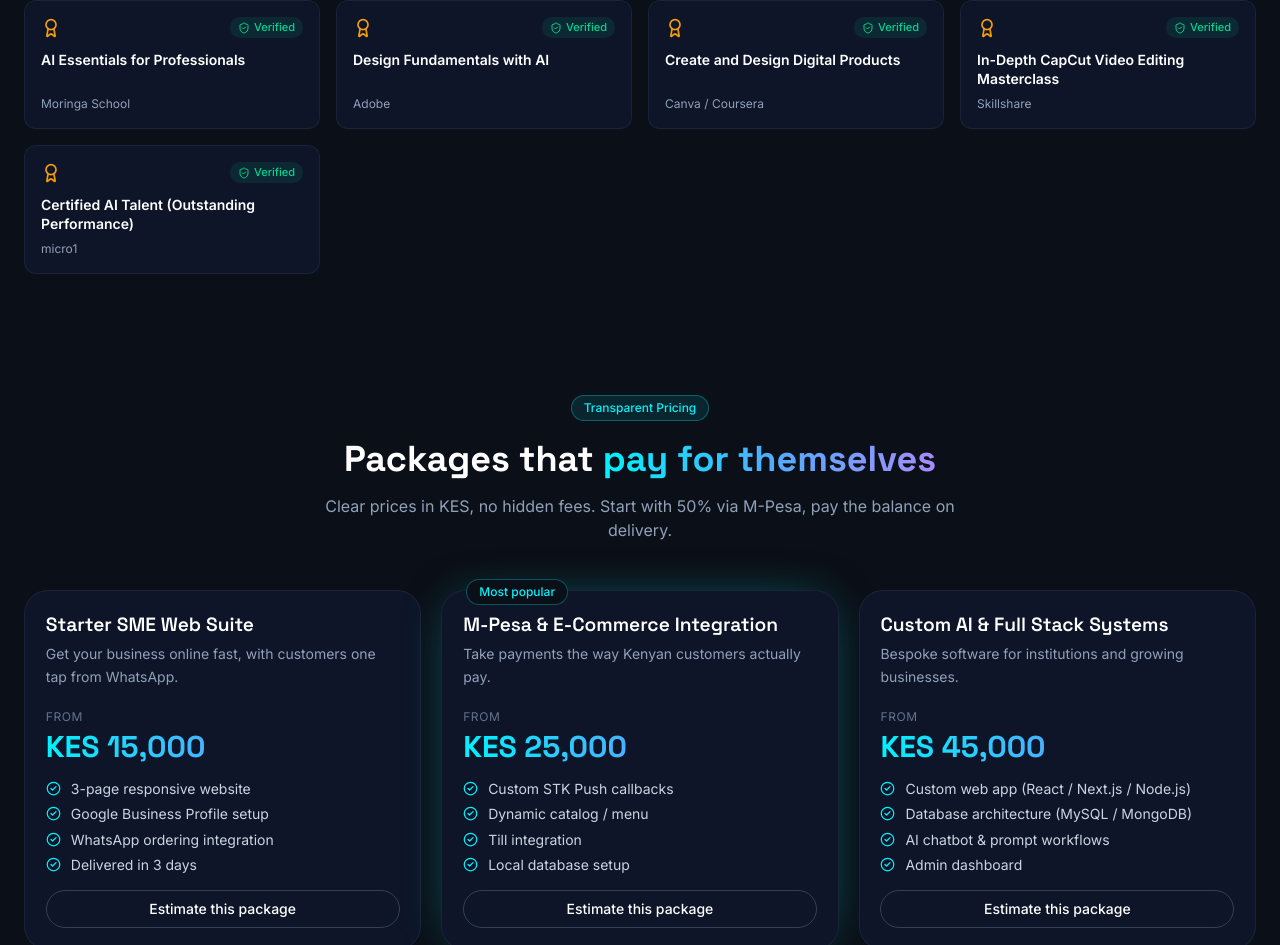
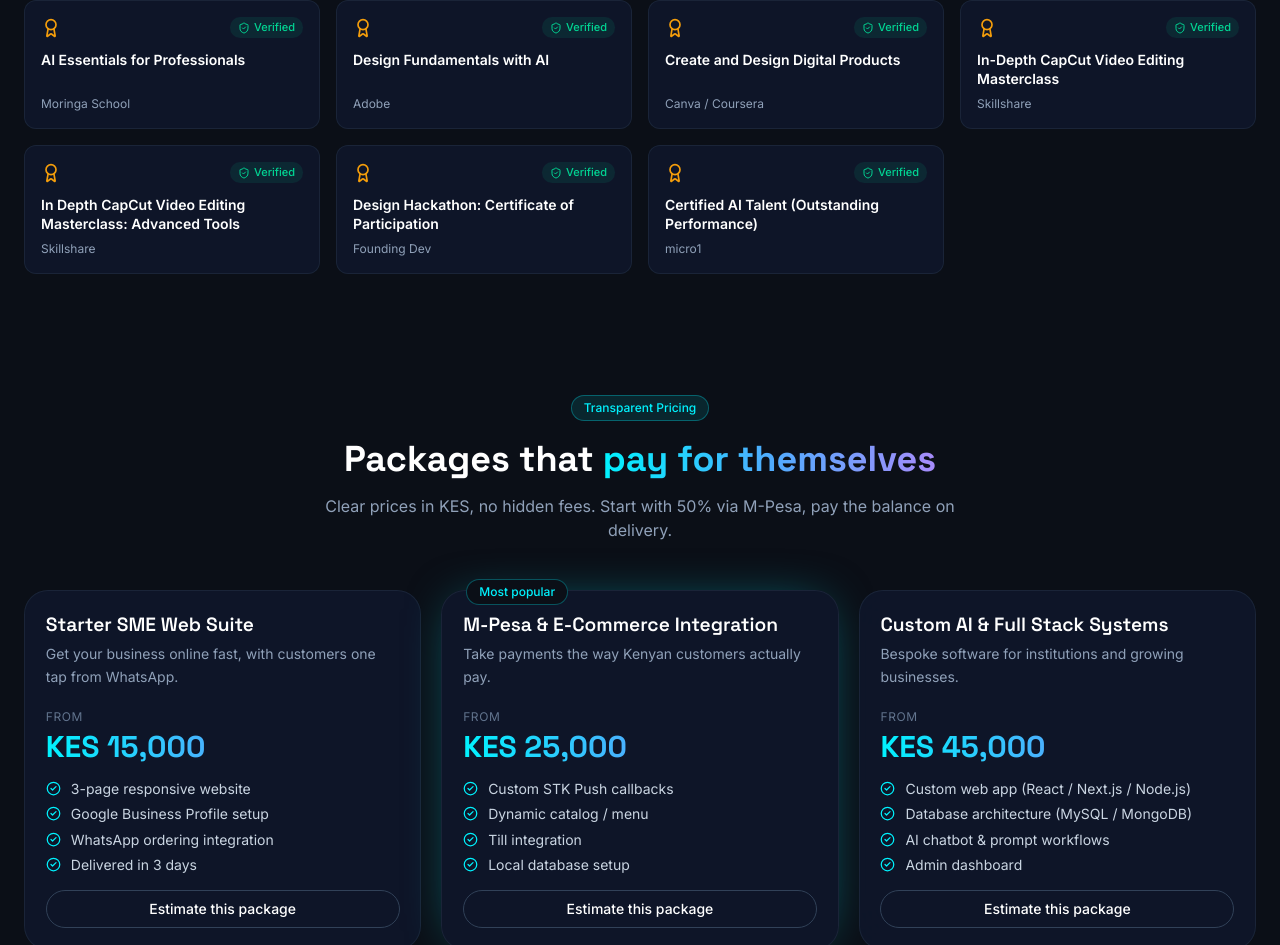
Before and after one commit to franklin-mk/my_portfolio, a React (Vite) app: page / in a window 1280 px wide. Shown: the part 5575-6520 px from the top of the page. Built offline with nearby package versions, Linux system fonts and the light colour scheme.

Commit message:
new certs added

```diff
--- a/src/data.ts
+++ b/src/data.ts
@@ -492,6 +492,12 @@ export const certifications = [
   { issuer: "Skillshare",
     title: "In-Depth CapCut Video Editing Masterclass",
     url: "https://www.coursera.org/account/accomplishments/verify/68F3V1BIXAJD" },
+  { issuer: "Skillshare",
+    title: "In Depth CapCut Video Editing Masterclass: Advanced Tools",
+    url: "https://www.coursera.org/account/accomplishments/records/000YTM723UFG" },
+  { issuer: "Founding Dev",
+    title: "Design Hackathon: Certificate of Participation",
+    url: "https://founding.dev/hackathon/design/certificate/9Y6DSNFC" },
   { issuer: "micro1",
     title: "Certified AI Talent (Outstanding Performance)",
     url: "https://www.linkedin.com/in/franklinmuriithi/overlay/Certifications/1030780073/treasury/?profileId=ACoAAErYlasBS0Miglg3sqLCcqbsXemY4KijOXw" },
```
